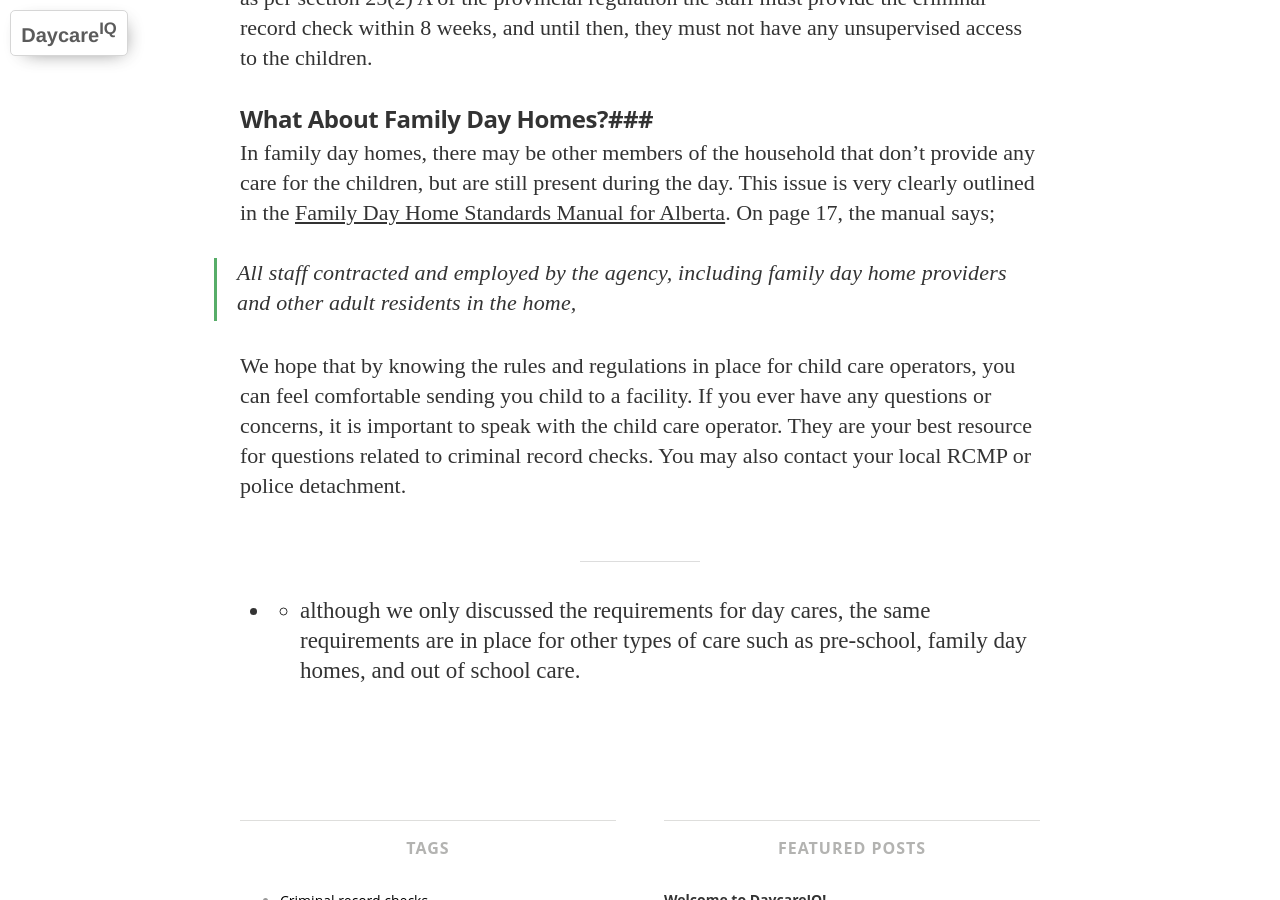
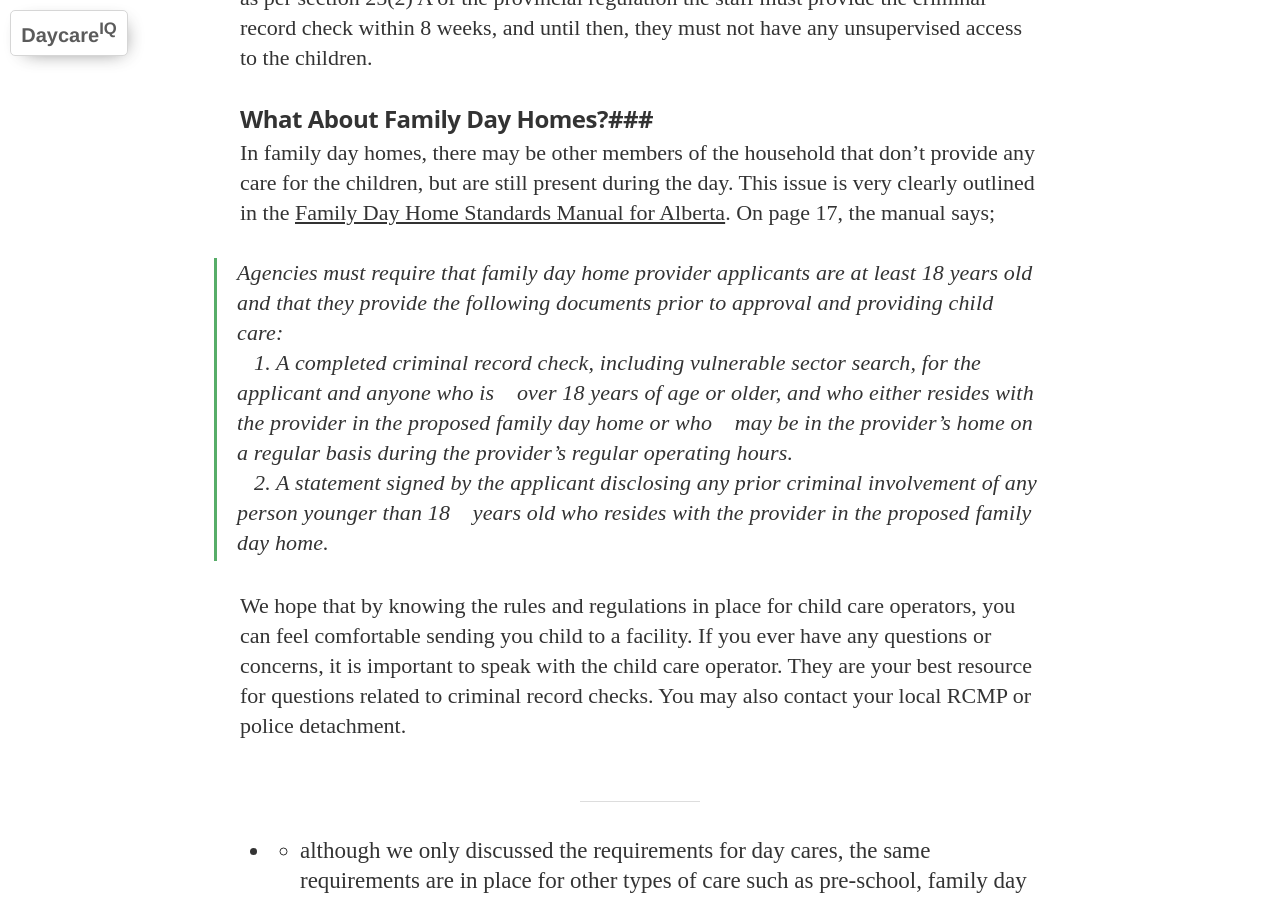
Before and after one commit to DaycareIQ/blog.daycareiq.com, a Jekyll site: the page built from _posts/2015-06-18-Criminal-Record-Checks.md, in a window 1280 px wide and 900 px high, scrolled down 1002 px. Built offline with Jekyll 4.4.1, drawn with Linux system fonts in a browser that asks for light colours; nearby versions of some CDN libraries; some web fonts are replaced; Markdown is read by kramdown in place of the engine named in the settings.

Commit message:
updated quotes

```diff
--- a/_posts/2015-06-18-Criminal-Record-Checks.md
+++ b/_posts/2015-06-18-Criminal-Record-Checks.md
@@ -14,7 +14,7 @@ The [Alberta Child Care Regulation](http://www.qp.alberta.ca/documents/Regs/2008
 >25 (1) A licence holder must ensure that
  &nbsp;&nbsp;&nbsp;(a) each staff member and each volunteer who has unsupervised access to children
  &nbsp;&nbsp;&nbsp;&nbsp;&nbsp;(i) is an adult, and
- &nbsp;&nbsp;&nbsp;&nbsp;&nbsp;(ii) **provides to the licence holder a criminal record check, including a vulnerable sector search, dated not earlier than 6 months prior to the date of commencement with the program and every 3 years after that date,**
+ &nbsp;&nbsp;&nbsp;&nbsp;&nbsp;(ii) **provides to the licence holder a criminal record check, including a vulnerable sector search, dated &nbsp;&nbsp;&nbsp;&nbsp;&nbsp;not earlier than 6 months prior to the date of commencement with the program and every 3 years after &nbsp;&nbsp;&nbsp;&nbsp;&nbsp;that date,**
 
  As you can see, each staff member and volunteer must provide a [criminal record check and vulnerable sector search](http://www.rcmp-grc.gc.ca/cr-cj/index-eng.htm).  The criminal record check must be recent (within 6 months) and must be renewed every 3 years.  These criminal record checks need to be on the premise and available to view by licensing staff.
 
@@ -24,7 +24,9 @@ Staff may start working at a location without the criminal record check in place
 
 In family day homes, there may be other members of the household that don't provide any care for the children, but are still present during the day.  This issue is very clearly outlined in the [Family Day Home Standards Manual for Alberta](http://humanservices.alberta.ca/documents/family-day-home-standards-manual.pdf).  On page 17, the manual says;
 
->All staff contracted and employed by the agency, including family day home providers and other adult residents in the home,
+>Agencies must require that family day home provider applicants are at least 18 years old and that they provide the following documents prior to approval and providing child care:
+&nbsp;&nbsp;&nbsp;*1.* A completed criminal record check, including vulnerable sector search, for the applicant and anyone who is &nbsp;&nbsp;&nbsp;over 18 years of age or older, and who either resides with the provider in the proposed family day home or who &nbsp;&nbsp;&nbsp;may be in the provider’s home on a regular basis during the provider’s regular operating hours.
+&nbsp;&nbsp;&nbsp;*2.* A statement signed by the applicant disclosing any prior criminal involvement of any person younger than 18 &nbsp;&nbsp;&nbsp;years old who resides with the provider in the proposed family day home.
 
 We hope that by knowing the rules and regulations in place for child care operators, you can feel comfortable sending you child to a facility.  If you ever have any questions or concerns, it is important to speak with the child care operator.  They are your best resource for questions related to criminal record checks.  You may also contact your local RCMP or police detachment.
 
```
